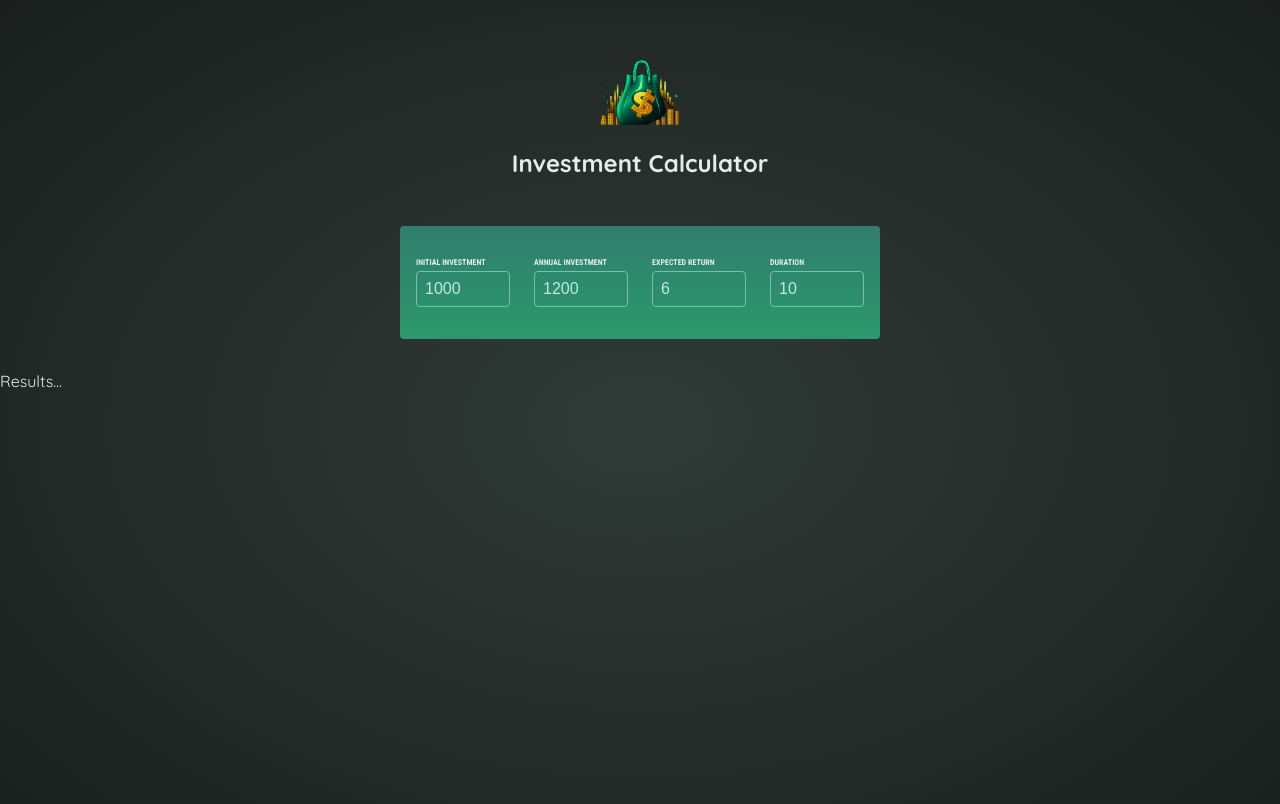
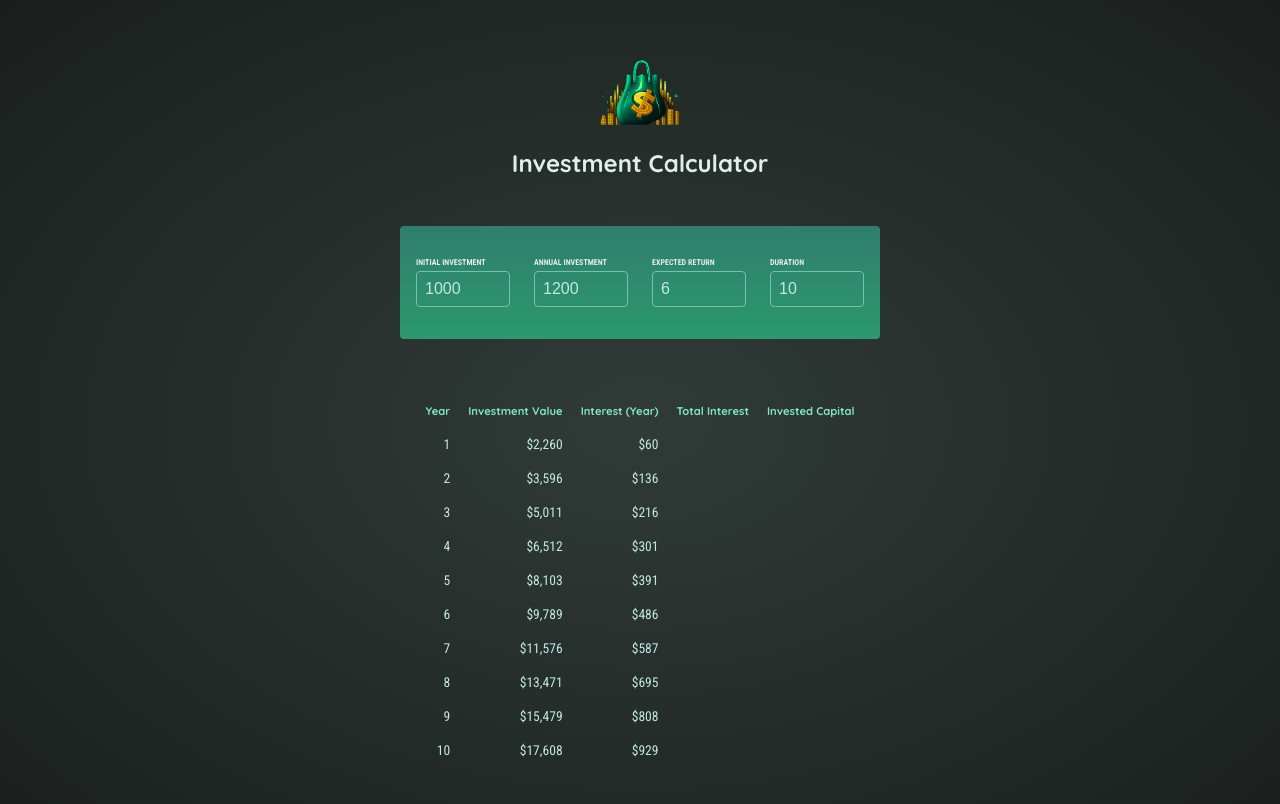
Before and after one commit to jerome-shiftleft/investment-calculator-react-ts, a React app: page / in a window 1280 px wide. Shown: the top 804 px of the page. Built offline with nearby package versions, Linux system fonts and the light colour scheme; the HTML template or start-up script is replaced by a standard one.

Commit message:
progress

```diff
--- a/src/components/Results.tsx
+++ b/src/components/Results.tsx
@@ -1,5 +1,5 @@
 import type { UserInputType } from "../types";
-import { calculateInvestmentResults } from "../util/investment";
+import { calculateInvestmentResults, formatter } from "../util/investment";
 
 type Props = {
   input: UserInputType;
@@ -12,7 +12,28 @@
   console.log(resultsData);
   return (
     <>
-      <p>Results...</p>
+      <table id="result">
+        <thead>
+          <tr>
+            <th>Year</th>
+            <th>Investment Value</th>
+            <th>Interest (Year)</th>
+            <th>Total Interest</th>
+            <th>Invested Capital</th>
+          </tr>
+        </thead>
+        <tbody>
+          {resultsData.map(yearData => (
+            <tr key={yearData.year}>
+              <td>{yearData.year}</td>
+              <td>{formatter.format(yearData.valueEndOfYear)}</td>
+              <td>{formatter.format(yearData.interest)}</td>
+              <td></td>
+              <td></td>
+            </tr>
+          ))}
+        </tbody>
+      </table>
     </>
   );
 }
```
